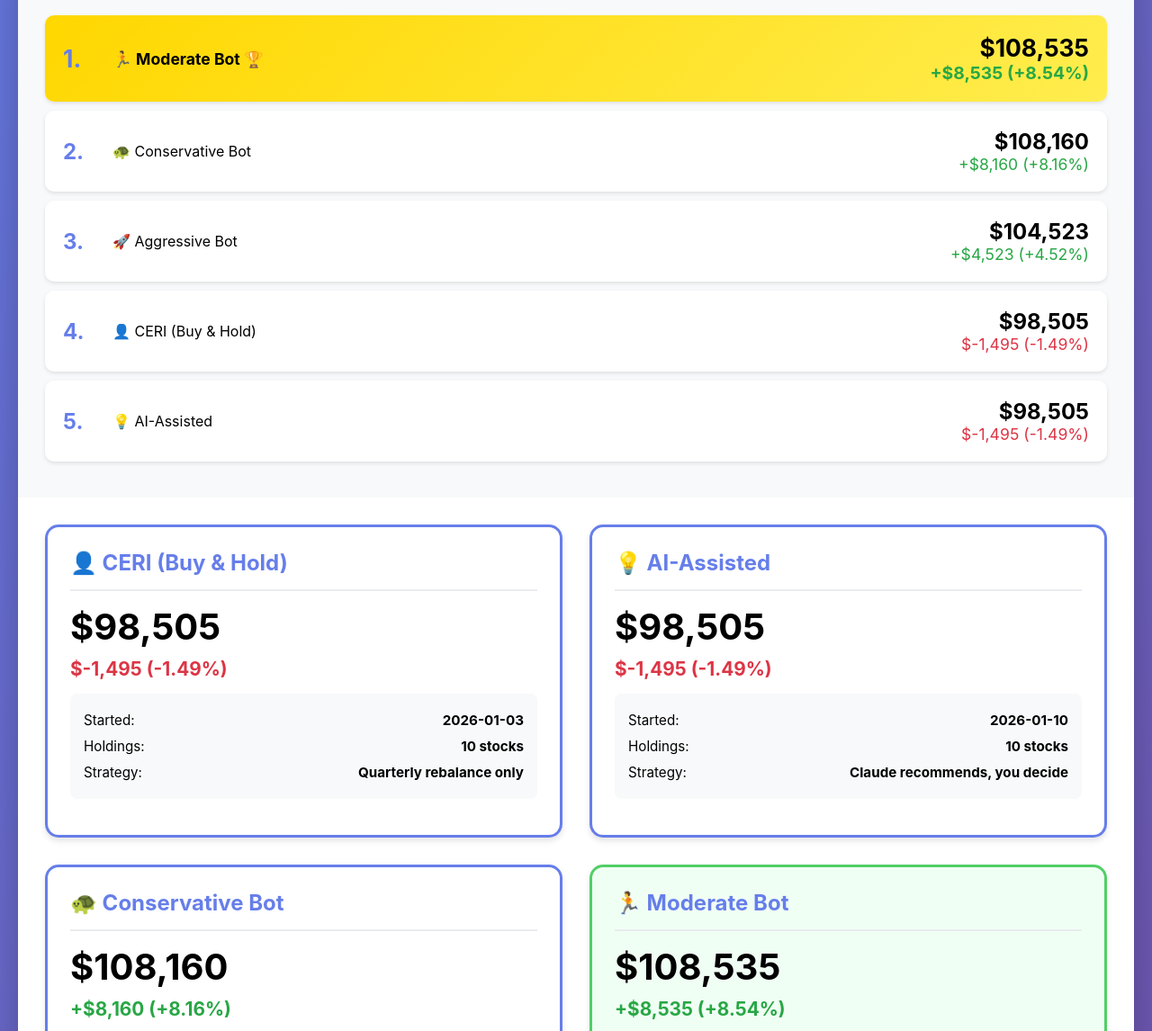
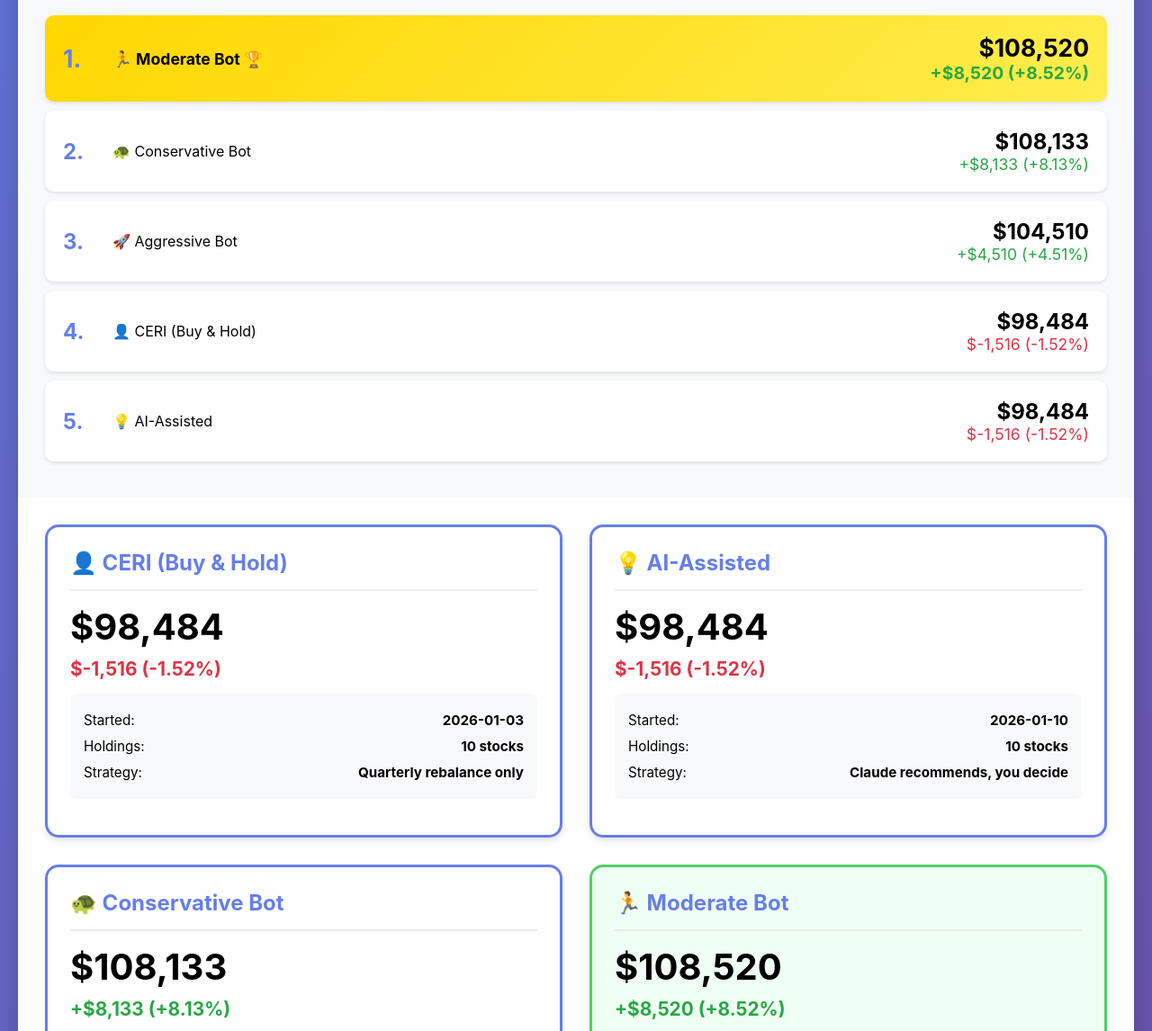
Before and after one commit to topeuph-ai/portfolio-tracker, a plain HTML site: page index.html in a window 1280 px wide. Shown: the part 348-1494 px from the top of the page at 90% size. Drawn offline with Linux system fonts and the light colour scheme.

Commit message:
🤖 Auto-update: 2026-11-21 21:11 EST

```diff
--- a/index.html
+++ b/index.html
@@ -160,7 +160,7 @@
             <div class="subtitle">Autonomous AI Trading Lab • Real Market Data</div>
             <div class="auto-badge">🤖 FULLY AUTONOMOUS</div>
             <div class="update-badge">
-                📊 Last Updated: November 20, 2026 at 09:12 PM EST
+                📊 Last Updated: November 21, 2026 at 09:11 PM EST
             </div>
             <p style="margin-top: 15px; font-size: 0.9em;">Updates automatically daily at 4:05 PM EST</p>
         </div>
@@ -174,9 +174,9 @@
                     <div>🏃 Moderate Bot 🏆</div>
                 </div>
                 <div style="text-align: right;">
-                    <div style="font-size: 1.5em; font-weight: bold;">$108,535</div>
+                    <div style="font-size: 1.5em; font-weight: bold;">$108,520</div>
                     <div class="positive" style="font-size: 1.1em;">
-                        +$8,535 (+8.54%)
+                        +$8,520 (+8.52%)
                     </div>
                 </div>
             </div>
@@ -187,9 +187,9 @@
                     <div>🐢 Conservative Bot </div>
                 </div>
                 <div style="text-align: right;">
-                    <div style="font-size: 1.5em; font-weight: bold;">$108,160</div>
+                    <div style="font-size: 1.5em; font-weight: bold;">$108,133</div>
                     <div class="positive" style="font-size: 1.1em;">
-                        +$8,160 (+8.16%)
+                        +$8,133 (+8.13%)
                     </div>
                 </div>
             </div>
@@ -200,9 +200,9 @@
                     <div>🚀 Aggressive Bot </div>
                 </div>
                 <div style="text-align: right;">
-                    <div style="font-size: 1.5em; font-weight: bold;">$104,523</div>
+                    <div style="font-size: 1.5em; font-weight: bold;">$104,510</div>
                     <div class="positive" style="font-size: 1.1em;">
-                        +$4,523 (+4.52%)
+                        +$4,510 (+4.51%)
                     </div>
                 </div>
             </div>
@@ -213,9 +213,9 @@
                     <div>👤 CERI (Buy & Hold) </div>
                 </div>
                 <div style="text-align: right;">
-                    <div style="font-size: 1.5em; font-weight: bold;">$98,505</div>
+                    <div style="font-size: 1.5em; font-weight: bold;">$98,484</div>
                     <div class="negative" style="font-size: 1.1em;">
-                        $-1,495 (-1.49%)
+                        $-1,516 (-1.52%)
                     </div>
                 </div>
             </div>
@@ -226,9 +226,9 @@
                     <div>💡 AI-Assisted </div>
                 </div>
                 <div style="text-align: right;">
-                    <div style="font-size: 1.5em; font-weight: bold;">$98,505</div>
+                    <div style="font-size: 1.5em; font-weight: bold;">$98,484</div>
                     <div class="negative" style="font-size: 1.1em;">
-                        $-1,495 (-1.49%)
+                        $-1,516 (-1.52%)
                     </div>
                 </div>
             </div>
@@ -241,9 +241,9 @@
                 <div class="bot-header">
                     <div class="bot-title">👤 CERI (Buy & Hold)</div>
                 </div>
-                <div class="bot-value">$98,505</div>
+                <div class="bot-value">$98,484</div>
                 <div style="font-size: 1.3em; font-weight: bold; margin-bottom: 15px;" class="negative">
-                    $-1,495 (-1.49%)
+                    $-1,516 (-1.52%)
                 </div>
 
                 <div class="bot-stats">
@@ -268,9 +268,9 @@
                 <div class="bot-header">
                     <div class="bot-title">💡 AI-Assisted</div>
                 </div>
-                <div class="bot-value">$98,505</div>
+                <div class="bot-value">$98,484</div>
                 <div style="font-size: 1.3em; font-weight: bold; margin-bottom: 15px;" class="negative">
-                    $-1,495 (-1.49%)
+                    $-1,516 (-1.52%)
                 </div>
 
                 <div class="bot-stats">
@@ -295,9 +295,9 @@
                 <div class="bot-header">
                     <div class="bot-title">🐢 Conservative Bot</div>
                 </div>
-                <div class="bot-value">$108,160</div>
+                <div class="bot-value">$108,133</div>
                 <div style="font-size: 1.3em; font-weight: bold; margin-bottom: 15px;" class="positive">
-                    +$8,160 (+8.16%)
+                    +$8,133 (+8.13%)
                 </div>
 
                 <div class="bot-stats">
@@ -372,9 +372,9 @@
                 <div class="bot-header">
                     <div class="bot-title">🏃 Moderate Bot</div>
                 </div>
-                <div class="bot-value">$108,535</div>
+                <div class="bot-value">$108,520</div>
                 <div style="font-size: 1.3em; font-weight: bold; margin-bottom: 15px;" class="positive">
-                    +$8,535 (+8.54%)
+                    +$8,520 (+8.52%)
                 </div>
 
                 <div class="bot-stats">
@@ -449,9 +449,9 @@
                 <div class="bot-header">
                     <div class="bot-title">🚀 Aggressive Bot</div>
                 </div>
-                <div class="bot-value">$104,523</div>
+                <div class="bot-value">$104,510</div>
                 <div style="font-size: 1.3em; font-weight: bold; margin-bottom: 15px;" class="positive">
-                    +$4,523 (+4.52%)
+                    +$4,510 (+4.51%)
                 </div>
 
                 <div class="bot-stats">
```
